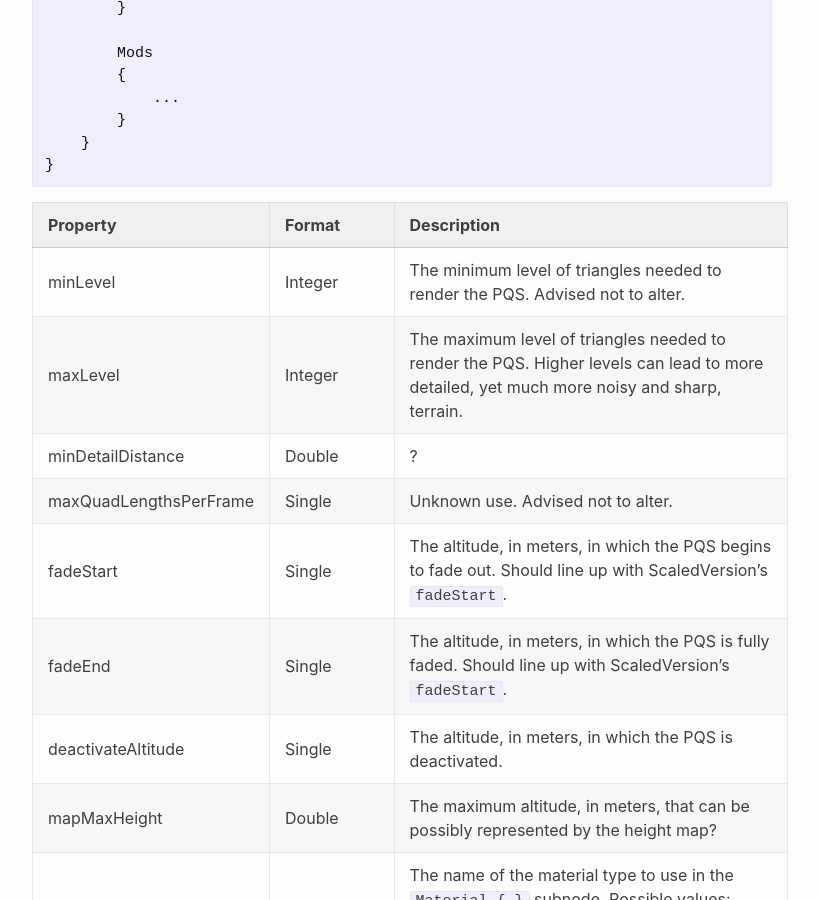
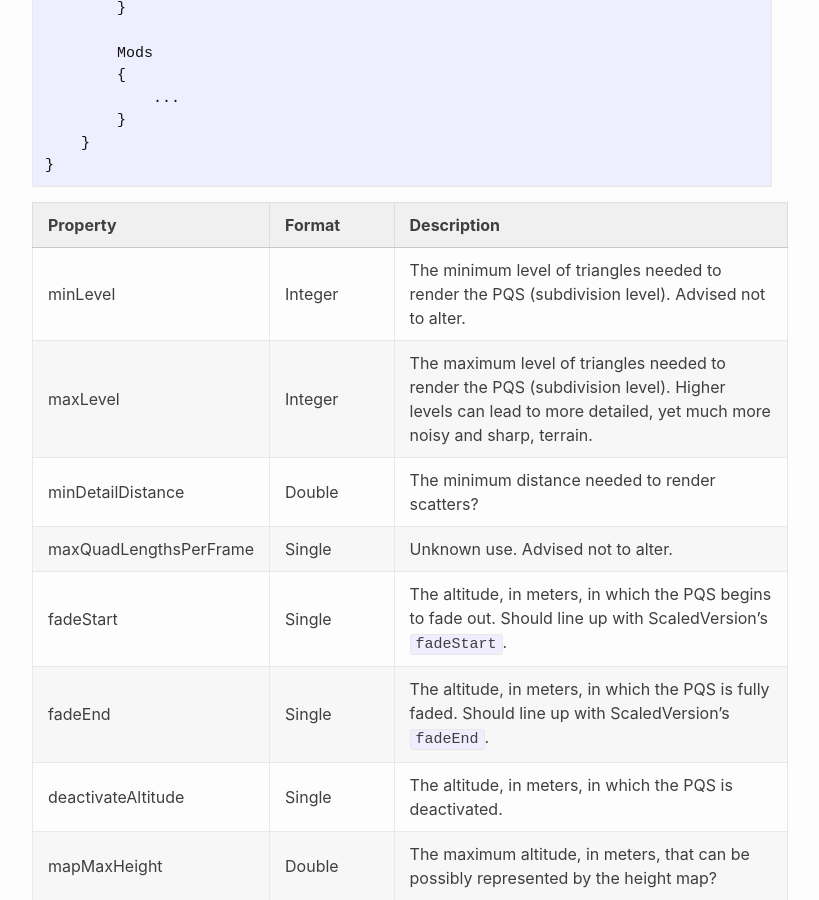
Before and after one commit to Kopernicus/wiki, a Jekyll site: the page built from main/PQS.md, in a window 1280 px wide and 900 px high, scrolled down 1293 px. Shown: the whole window, without its empty margins (238-1057 px from the left). Built offline with Jekyll 4.4.1, drawn with Linux system fonts in a browser that asks for light colours.

Commit message:
Minor changes to PQS

```diff
--- a/main/PQS.md
+++ b/main/PQS.md
@@ -57,12 +57,12 @@ Body
 
 |Property|Format|Description|
 |--------|------|-----------|
-|minLevel|Integer|The minimum level of triangles needed to render the PQS. Advised not to alter.|
-|maxLevel|Integer|The maximum level of triangles needed to render the PQS. Higher levels can lead to more detailed, yet much more noisy and sharp, terrain.|
-|minDetailDistance|Double|?|
+|minLevel|Integer|The minimum level of triangles needed to render the PQS (subdivision level). Advised not to alter.|
+|maxLevel|Integer|The maximum level of triangles needed to render the PQS (subdivision level). Higher levels can lead to more detailed, yet much more noisy and sharp, terrain.|
+|minDetailDistance|Double|The minimum distance needed to render scatters?|
 |maxQuadLengthsPerFrame|Single|Unknown use. Advised not to alter.|
 |fadeStart|Single|The altitude, in meters, in which the PQS begins to fade out. Should line up with ScaledVersion's `fadeStart`.|
-|fadeEnd|Single|The altitude, in meters, in which the PQS is fully faded. Should line up with ScaledVersion's `fadeStart`.|
+|fadeEnd|Single|The altitude, in meters, in which the PQS is fully faded. Should line up with ScaledVersion's `fadeEnd`.|
 |deactivateAltitude|Single|The altitude, in meters, in which the PQS is deactivated.|
 |mapMaxHeight|Double|The maximum altitude, in meters, that can be possibly represented by the height map?|
 |materialType|PQSMaterial|The name of the material type to use in the `Material { }` subnode. Possible values: Vacuum, AtmosphericBasic, AtmosphericMain, AtmosphericOptimized, AtmosphericExtra, AtmosphericOptimizedFastBlend, AtmosphericTriplanarZoomRotation, AtmosphericTriplanarZoomRotationTextureArray (1.9).|
```
